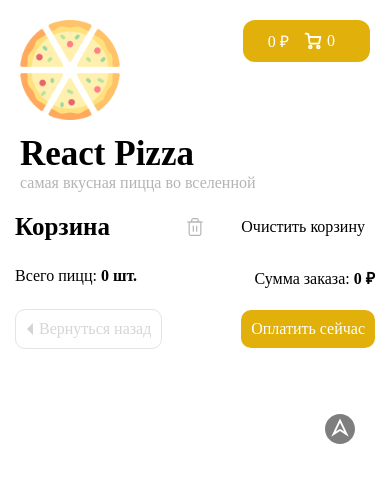
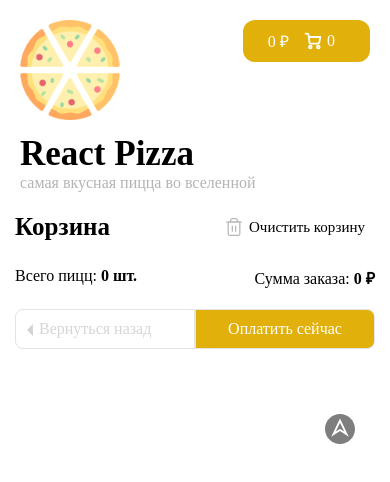
Before and after one commit to NurislamAituarov/newProject-PIZZA, a React (Create React App) app: page /Cart in a window 390 px wide. Shown: the top 482 px of the page. Built offline with nearby package versions, Linux system fonts and the light colour scheme; a web font is replaced by a local one.

Commit message:
mobile layout

```diff
--- a/src/components/cart/cart.scss
+++ b/src/components/cart/cart.scss
@@ -64,6 +64,9 @@
       span {
         margin-left: 5px;
       }
+      svg {
+        margin-top: 2px;
+      }
       &:hover {
         background-color: #e2b00b;
         color: black;
@@ -105,16 +108,27 @@
     margin: 0;
     .cart__top {
       margin-bottom: 10px;
-    }
-    .cart__item {
-      .first {
-        margin: 0 auto;
+      .cart__clear {
+        width: max-content;
+        font-size: 15px;
+        svg {
+          margin-right: 5px;
+        }
       }
     }
+
     .cart__bottom {
       .cart__bottom-buttons {
         .button {
+          width: 50%;
           padding: 10px;
+        }
+        .go-back-btn {
+          border-radius: 8px 0 0 8px;
+        }
+        .pay-btn {
+          border-radius: 0 8px 8px 0;
+          border: 1px solid #e4e4e4;
         }
       }
     }
--- a/src/components/cart/cartItems.scss
+++ b/src/components/cart/cartItems.scss
@@ -38,6 +38,7 @@
       &:hover {
         svg {
           fill: red;
+          transform: rotate(180deg);
         }
       }
     }
@@ -66,6 +67,8 @@
     display: block;
     .first {
       display: block;
+      margin: 0 auto;
+      margin-bottom: 10px;
       .cart__item-info {
         text-align: center;
       }
--- a/src/components/content-top/content-top.scss
+++ b/src/components/content-top/content-top.scss
@@ -141,5 +141,10 @@
         }
       }
     }
+
+    .sort__label {
+      width: max-content;
+      margin: 0 auto;
+    }
   }
 }
--- a/src/components/contents-item/contentItem.scss
+++ b/src/components/contents-item/contentItem.scss
@@ -66,10 +66,13 @@
 
 .pizza-block__bottom {
   display: flex;
-  justify-content: space-between;
+  justify-content: space-around;
   align-items: center;
   padding: 25px 0;
   font-size: 20px;
+  .pizza-block__price {
+    font-size: 1rem;
+  }
   .button--add {
     display: flex;
     align-items: center;
@@ -83,7 +86,9 @@
     span {
       margin: 0 10px;
     }
-
+    svg {
+      margin-top: 5px;
+    }
     &:hover {
       color: white;
       background-color: rgb(80, 72, 0);
@@ -111,10 +116,13 @@
         .pizza-block__price {
           font-size: 16px;
         }
-        .button {
+        .button--add {
           border-radius: 6px;
           padding: 5px 10px;
           font-size: 16px;
+          svg {
+            margin-top: 3px;
+          }
         }
       }
       img {
```
